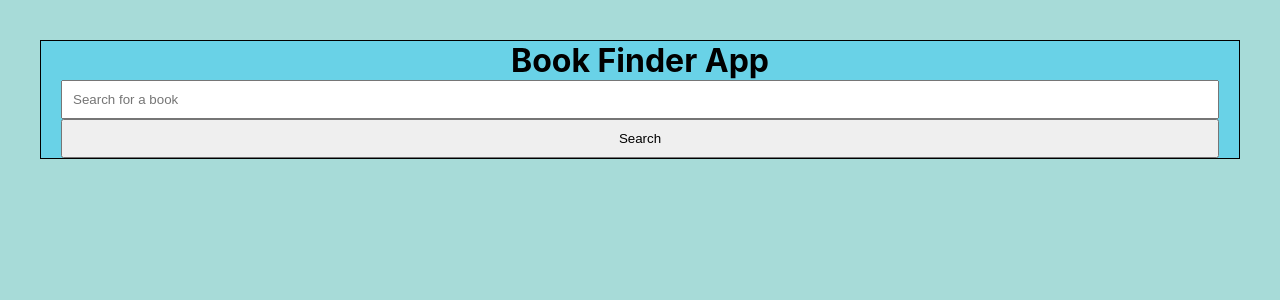
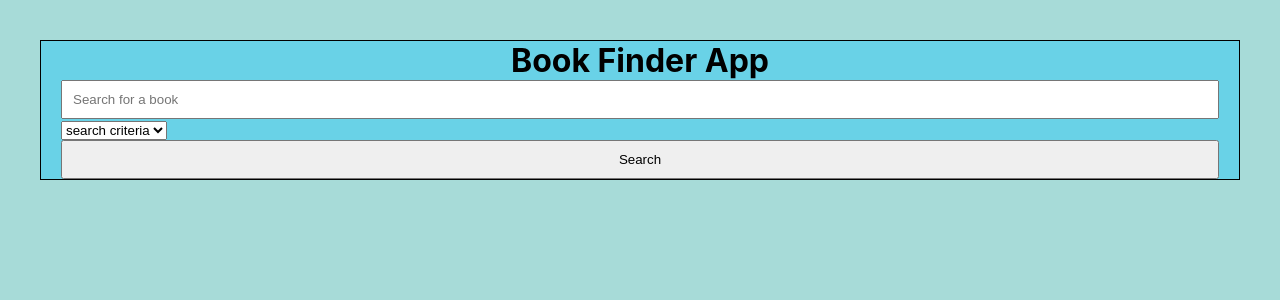
Before and after one commit to lancerdonnie/Book-Finder, a React (Create React App) app: page / in a window 1280 px wide. Shown: the top 300 px of the page. Built offline with nearby package versions, Linux system fonts and the light colour scheme.

Commit message:
experimenting with search params

```diff
--- a/src/App.js
+++ b/src/App.js
@@ -10,29 +10,47 @@ class App extends Component {
     volumes: null,
     totalItems: null,
     loading: true,
-    input: ''
+    input: '',
+    option: null
   };
   handleSubmit = async () => {
-    let res = await axios.get(
+    const urls = [
+      `https://www.googleapis.com/books/v1/volumes?q=${this.state.input}&key=${process.env.REACT_APP_GOOGLE_API_KEY}`,
+      `https://www.googleapis.com/books/v1/volumes?q=${this.state.input}+&key=${process.env.REACT_APP_GOOGLE_API_KEY}`,
+      `https://www.googleapis.com/books/v1/volumes?q=${this.state.input}+inauthor:keyes&key=${process.env.REACT_APP_GOOGLE_API_KEY}`,
       `https://www.googleapis.com/books/v1/volumes?q=${this.state.input}&key=${process.env.REACT_APP_GOOGLE_API_KEY}`
-    );
+    ];
+    let url;
+    if (this.state.option === 'a') {
+    } else if (this.state.option === 'b') {
+    } else if (this.state.option === 'c') {
+    } else {
+      url = urls[0];
+    }
+    let res = await axios.get(url);
     res = res.data;
     this.setState({
       volumes: res.items,
       totalItems: res.totalItems,
       loading: false
     });
+    console.log(this.state.option);
   };
   handleInp = inpu => {
     this.setState({
       input: inpu
     });
   };
+  handleOption = opt => {
+    this.setState({
+      option: opt
+    });
+  };
   render() {
     return (
       <div className='container'>
         <h1 className='tcenter'>Book Finder App</h1>
-        <Input inp={this.handleInp} />
+        <Input inp={this.handleInp} option={this.handleOption} />
         <SubmitButton submit={this.handleSubmit} />
         {!this.state.loading ? (
           <BookCollection
--- a/src/Components/BookItem.component.jsx
+++ b/src/Components/BookItem.component.jsx
@@ -19,7 +19,7 @@ class BookItem extends Component {
         <div className='book-image'>
           <img className='center' src={imageLinks.thumbnail} alt='empty' />
         </div>
-        <ul>
+        <ul className='py'>
           <li>title:{title}</li>
           <li>authors:{authors}</li>
           <li>publisher:{publisher}</li>
--- a/src/Components/Input.component.jsx
+++ b/src/Components/Input.component.jsx
@@ -4,7 +4,8 @@ class Input extends Component {
   constructor(props) {
     super(props);
     this.state = {
-      input: ''
+      input: '',
+      option: null
     };
   }
 
@@ -12,7 +13,6 @@ class Input extends Component {
     this.setState({
       [e.target.name]: e.target.value
     });
-    // this.props.inp(this.state.input);
     this.props.inp(e.target.value);
   };
   render() {
@@ -26,6 +26,22 @@ class Input extends Component {
           value={this.state.input}
           onChange={this.handleInput}
         />
+        <select
+          name='option'
+          id=''
+          defaultValue='x'
+          onChange={e => {
+            this.props.option(e.target.value);
+            this.setState({
+              [e.target.name]: e.target.value
+            });
+          }}
+        >
+          <option value='x'>search criteria</option>
+          <option value='a'>title</option>
+          <option value='b'>author</option>
+          <option value='c'>publisher</option>
+        </select>
       </div>
     );
   }
```
